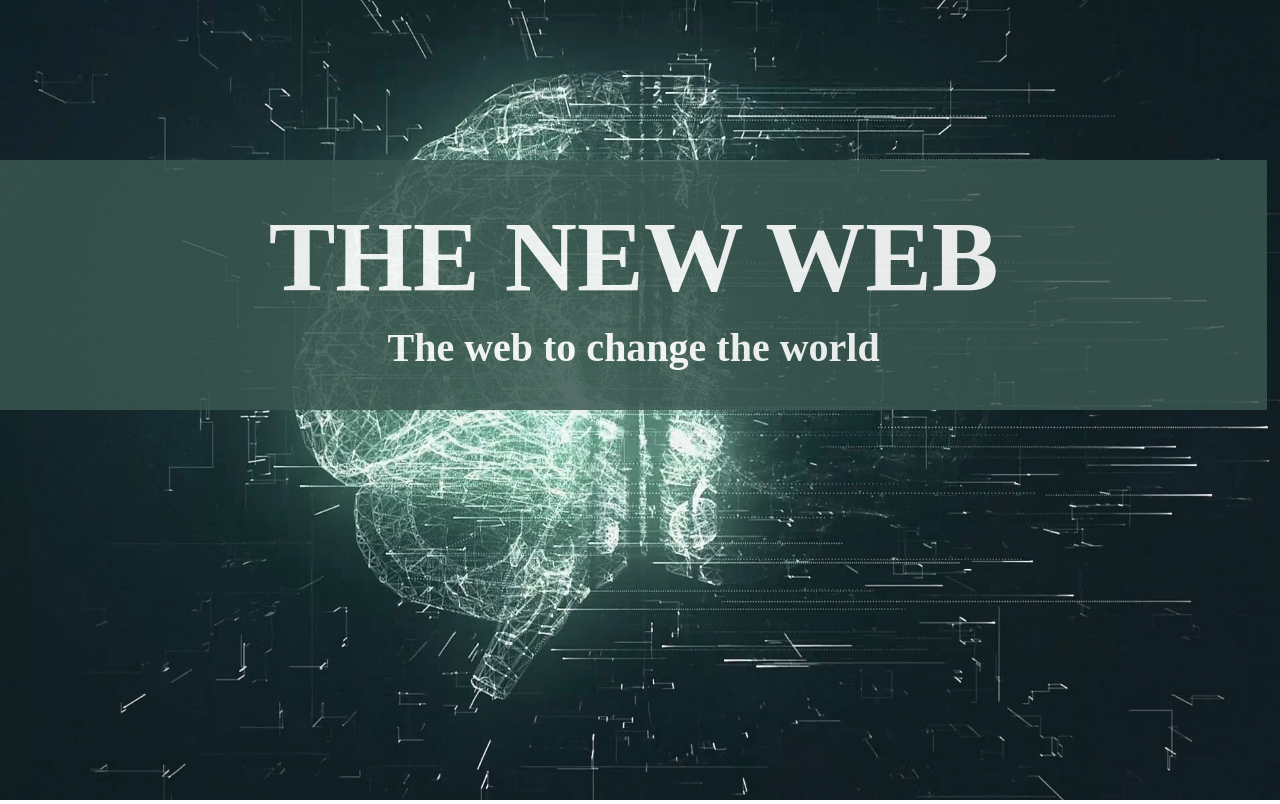
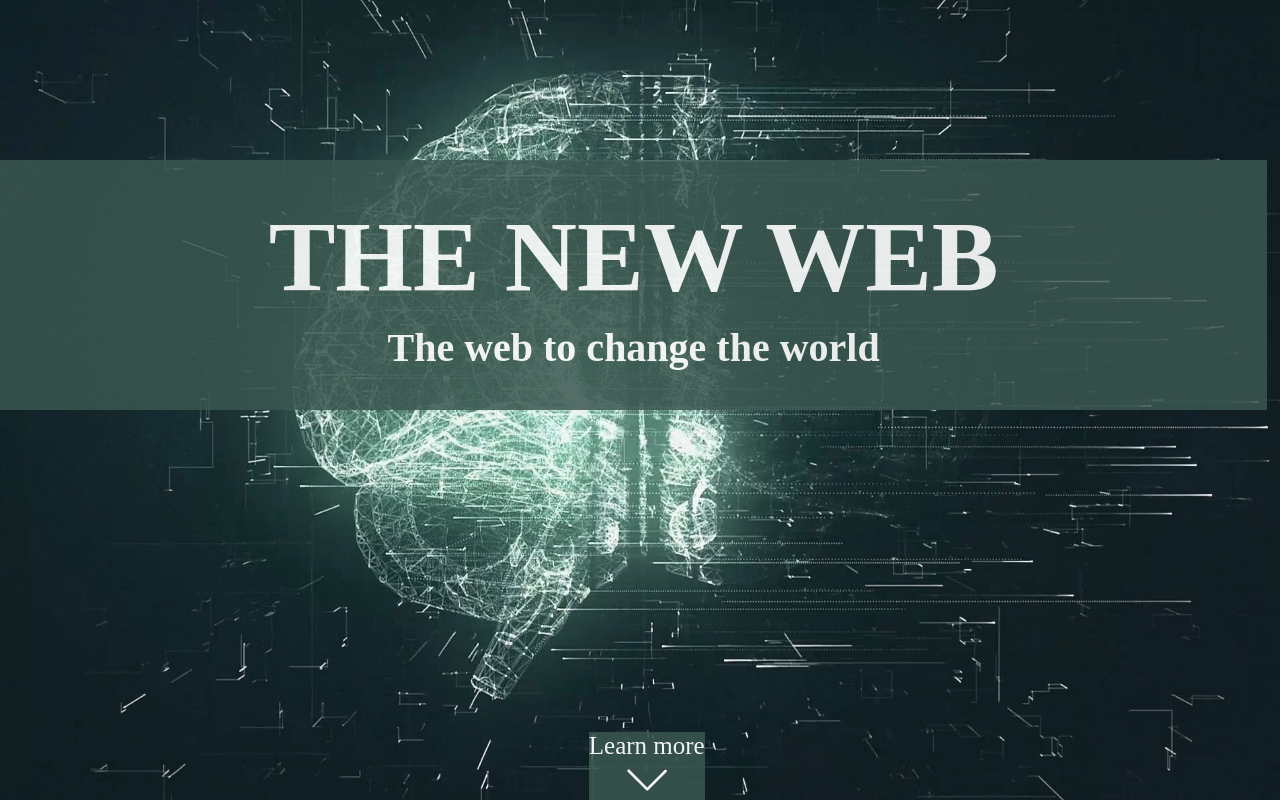
Before and after one commit to AnzeFric/NewWeb, a Next.js app: page / in a window 1280 px wide. Built offline with nearby package versions, Linux system fonts and the light colour scheme.

Commit message:
Added 'Learn more' tab so that the user knows to scroll down

```diff
--- a/src/components/home/banner/BannerSection.tsx
+++ b/src/components/home/banner/BannerSection.tsx
@@ -1,6 +1,7 @@
 import Image from "next/image";
 import main_background from "@/assets/main_background.jpg";
 import styles from "./style.module.css";
+import { SlArrowDown } from "react-icons/sl";
 
 export default function BannerSection() {
   return (
@@ -16,6 +17,10 @@ export default function BannerSection() {
           The web to change the world
         </h2>
       </div>
+      <div className={styles.arrowContainer}>
+        <p className={styles.arrowText}>Learn more</p>
+        <SlArrowDown size={40} color={"#fff"} />
+      </div>
     </div>
   );
 }
--- a/src/components/home/banner/style.module.css
+++ b/src/components/home/banner/style.module.css
@@ -36,6 +36,28 @@
     opacity: 0.95;
 }
 
+.arrowContainer {
+    position: absolute;
+    bottom: 0;
+    left: 46%;
+    text-align: center;
+    background-color: rgba(59, 88, 80, 0.9);
+    padding: 15;
+    opacity: 0; /* Start hidden */
+    animation: fadeIn 1s ease forwards;
+    animation-delay: 1.5s, 1.5s;
+    display: flex;
+    flex-direction: column;
+    align-items: center;
+    gap: 5;
+}
+
+.arrowText {
+    color: #fff;
+    font-size: 25px;
+    margin: 0;
+}
+
 @keyframes fadeIn {
     0% {
       opacity: 0;
```
Lines whose indentation alone changed are shown as unchanged.
